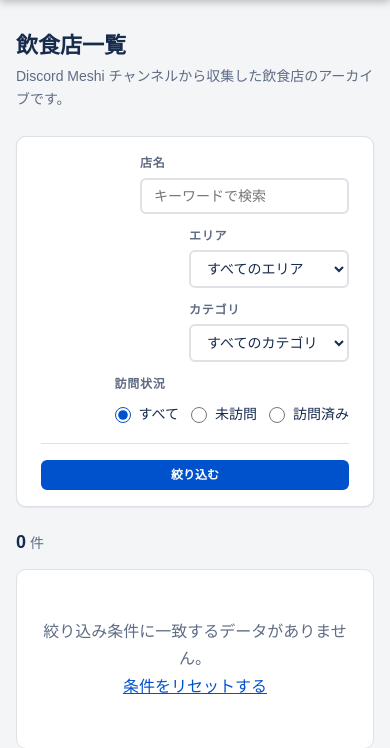
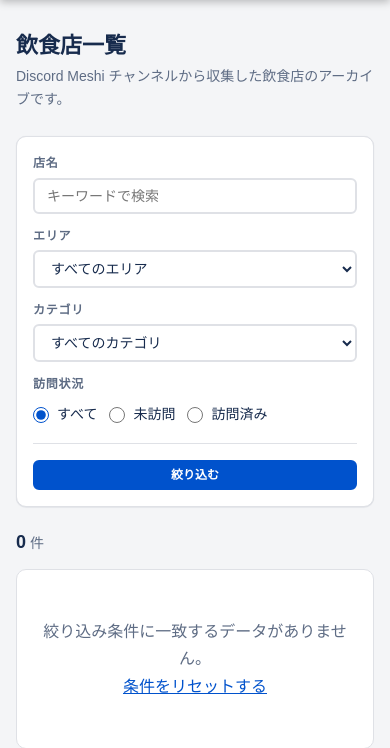
Before and after one commit to syamo-game/meshi-archive, a FastAPI app: page / in a window 390 px wide. Shown: the part 52-800 px from the top of the page. Run offline with FastAPI, Linux system fonts and the light colour scheme; data that the repository does not hold is empty; some web fonts are replaced.

Commit message:
fix: use CSS grid for filter form, responsive at ≤768px
Switch .filter-form__fields from flex to grid (2fr 1.5fr 1.5fr auto)
on desktop so all four filter controls sit in a single row.
At ≤768px the layout collapses to a full-width flex column.

Co-Authored-By: Claude Sonnet 4.6 <noreply@anthropic.com>

```diff
--- a/web/static/css/style.css
+++ b/web/static/css/style.css
@@ -356,11 +356,12 @@ img, svg {
   box-shadow: var(--shadow-sm);
 }
 
+/* Grid layout: 店名(2fr) / エリア(1.5fr) / カテゴリ(1.5fr) / 訪問状況(auto) */
 .filter-form__fields {
-  display: flex;
-  flex-wrap: wrap;
+  display: grid;
+  grid-template-columns: 2fr 1.5fr 1.5fr auto;
   gap: var(--space-4);
-  align-items: flex-end;
+  align-items: end;
 }
 
 .filter-form__actions {
@@ -762,21 +763,50 @@ img, svg {
 }
 
 /* --------------------------------------------------------------------------
-   Responsive — mobile
+   Responsive — tablet and below (≤768px)
+   -------------------------------------------------------------------------- */
+@media (max-width: 768px) {
+  /* Filter: switch from grid to single column */
+  .filter-form__fields {
+    display: flex;
+    flex-direction: column;
+    align-items: stretch;
+    gap: var(--space-3);
+  }
+
+  .form-group,
+  .form-fieldset {
+    width: 100%;
+  }
+
+  .form-select,
+  .form-input {
+    width: 100%;
+    min-width: 0;
+  }
+
+  .filter-form__actions {
+    flex-direction: column;
+    align-items: stretch;
+    gap: var(--space-2);
+  }
+
+  .filter-form__actions .btn {
+    width: 100%;
+    justify-content: center;
+  }
+}
+
+/* --------------------------------------------------------------------------
+   Responsive — mobile only (≤640px)
    -------------------------------------------------------------------------- */
 @media (max-width: 640px) {
   .container {
     padding-inline: var(--space-4);
   }
 
-  .filter-form__fields {
-    flex-direction: column;
-    gap: var(--space-3);
-  }
-
-  .filter-form__actions {
-    flex-direction: column;
-    align-items: stretch;
+  .filter-section {
+    padding: var(--space-4);
   }
 
   .page-header {
@@ -787,6 +817,26 @@ img, svg {
   .result-bar {
     flex-direction: column;
     align-items: flex-start;
+    gap: var(--space-2);
+  }
+
+  /* Table — tighter on small screens */
+  .data-table {
+    font-size: var(--font-size-xs);
+  }
+
+  .data-table th,
+  .data-table td {
+    padding: var(--space-2) var(--space-3);
+  }
+
+  .category-tag {
+    font-size: 10px;
+  }
+
+  .badge {
+    font-size: 10px;
+    padding: 2px var(--space-2);
   }
 
   .auth-card {
```
